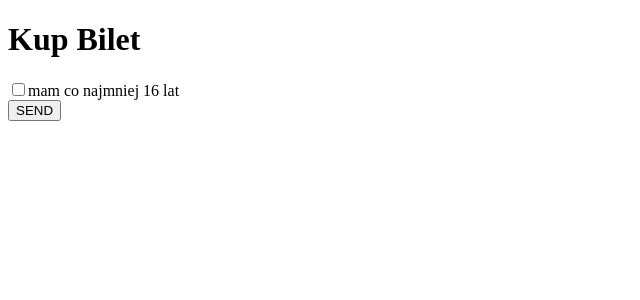
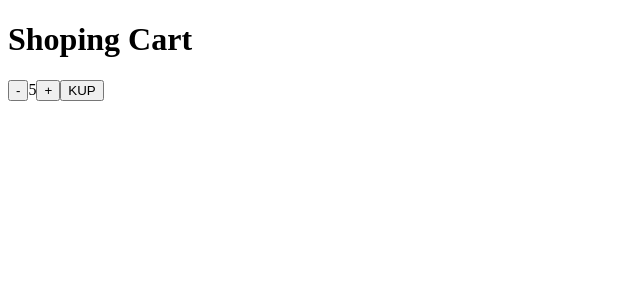
Before and after one commit to kstopka/how_to_react, a React (Create React App) app: page / in a window 1280 px wide. Shown: the top 300 px of the page, without its empty margins (0-640 px from the left). Built offline with nearby package versions, Linux system fonts and the light colour scheme.

Commit message:
shoping cart traning

```diff
--- a/src/Nauka_react/chceckbox.tsx
+++ b/src/Nauka_react/chceckbox.tsx
@@ -32,18 +32,18 @@ const OrderForm = (
 class App extends React.Component<AppProps, AppState> {
     state = { isConfirmed: false, isFormSubmitted: false };
 
-    handleFormSubmit = (e: { preventDefault: () => void }) => {
+    private handleFormSubmit = (e: { preventDefault: () => void }) => {
         e.preventDefault();
         if (!this.state.isFormSubmitted) {
             this.setState({ isFormSubmitted: true });
         }
     };
 
-    handleCheckboxChange = () => {
+    private handleCheckboxChange = () => {
         this.setState({ isConfirmed: !this.state.isConfirmed, isFormSubmitted: false });
     };
 
-    displayMessage = () => {
+    private displayMessage = () => {
         return this.state.isConfirmed ? <ValidationMessage txt="Positive" /> : <ValidationMessage txt="Negative" />;
     };
 
--- /dev/null
+++ b/src/Nauka_react/shoping_cart.tsx
@@ -0,0 +1,45 @@
+import * as React from "react";
+
+interface ShopingCartProps {}
+
+interface ShopingCartState {
+    availableProducts: number;
+    shoppingCart: number;
+}
+
+class App extends React.Component<ShopingCartProps, ShopingCartState> {
+    state = { availableProducts: 10, shoppingCart: 5 };
+
+    private handleRemoveFromCart = () => {
+        this.setState({ shoppingCart: this.state.shoppingCart - 1 });
+    };
+    private handleAddToCart = () => {
+        this.setState({ shoppingCart: this.state.shoppingCart + 1 });
+    };
+    private handleBuy = () => {
+        const { shoppingCart, availableProducts } = this.state;
+        this.setState({ availableProducts: availableProducts - shoppingCart, shoppingCart: 0 });
+    };
+    render() {
+        const { shoppingCart, availableProducts } = this.state;
+        const style = !shoppingCart ? { opacity: 0.3 } : {};
+        return (
+            <div className="wrapper">
+                <h1 className="title">Shoping Cart</h1>
+                <div className="shop_cart">
+                    <button disabled={shoppingCart ? false : true} onClick={this.handleRemoveFromCart}>
+                        -
+                    </button>
+                    <span style={style}>{shoppingCart}</span>
+                    <button disabled={availableProducts === shoppingCart ? true : false} onClick={this.handleAddToCart}>
+                        +
+                    </button>
+
+                    {shoppingCart ? <button onClick={this.handleBuy}>KUP</button> : null}
+                </div>
+            </div>
+        );
+    }
+}
+
+export default App;
--- a/src/index.tsx
+++ b/src/index.tsx
@@ -3,7 +3,8 @@ import ReactDOM from "react-dom";
 import "./index.css";
 import reportWebVitals from "./reportWebVitals";
 // import App from './App';
-import App from "./Nauka_react/chceckbox";
+// import App from "./Nauka_react/chceckbox";
+import App from "./Nauka_react/shoping_cart";
 
 ReactDOM.render(
     <React.StrictMode>
```
